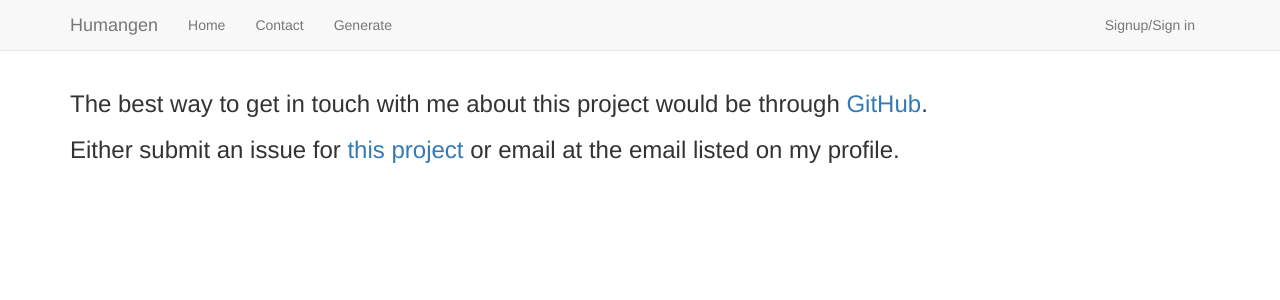
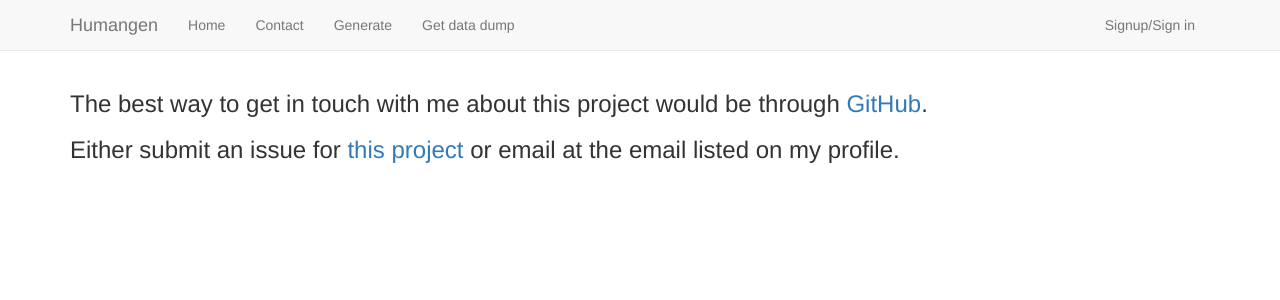
Before and after one commit to NickChapman/humangen, a Django app: page /contact in a window 1280 px wide. Shown: the top 300 px of the page. Run offline with Django 3.2, Linux system fonts and the light colour scheme; parts of the project's set-up code (start-up, migrations or seed data) failed here and were passed over; some libraries are stand-ins or nearby versions.

Commit message:
Adding link to get data dump

```diff
--- a/amr/templates/amr/base.html
+++ b/amr/templates/amr/base.html
@@ -26,6 +26,7 @@
                 <li><a href="{% url 'index' %}">Home</a></li>
                 <li><a href="{% url 'contact' %}">Contact</a></li>
                 <li><a href="{% url 'generate' %}">Generate</a></li>
+                <li><a href="{% url 'get_data' %}">Get data dump</a></li>
             </ul>
             <ul class="nav navbar-nav pull-right">
                 {% if user.is_authenticated %}
```
